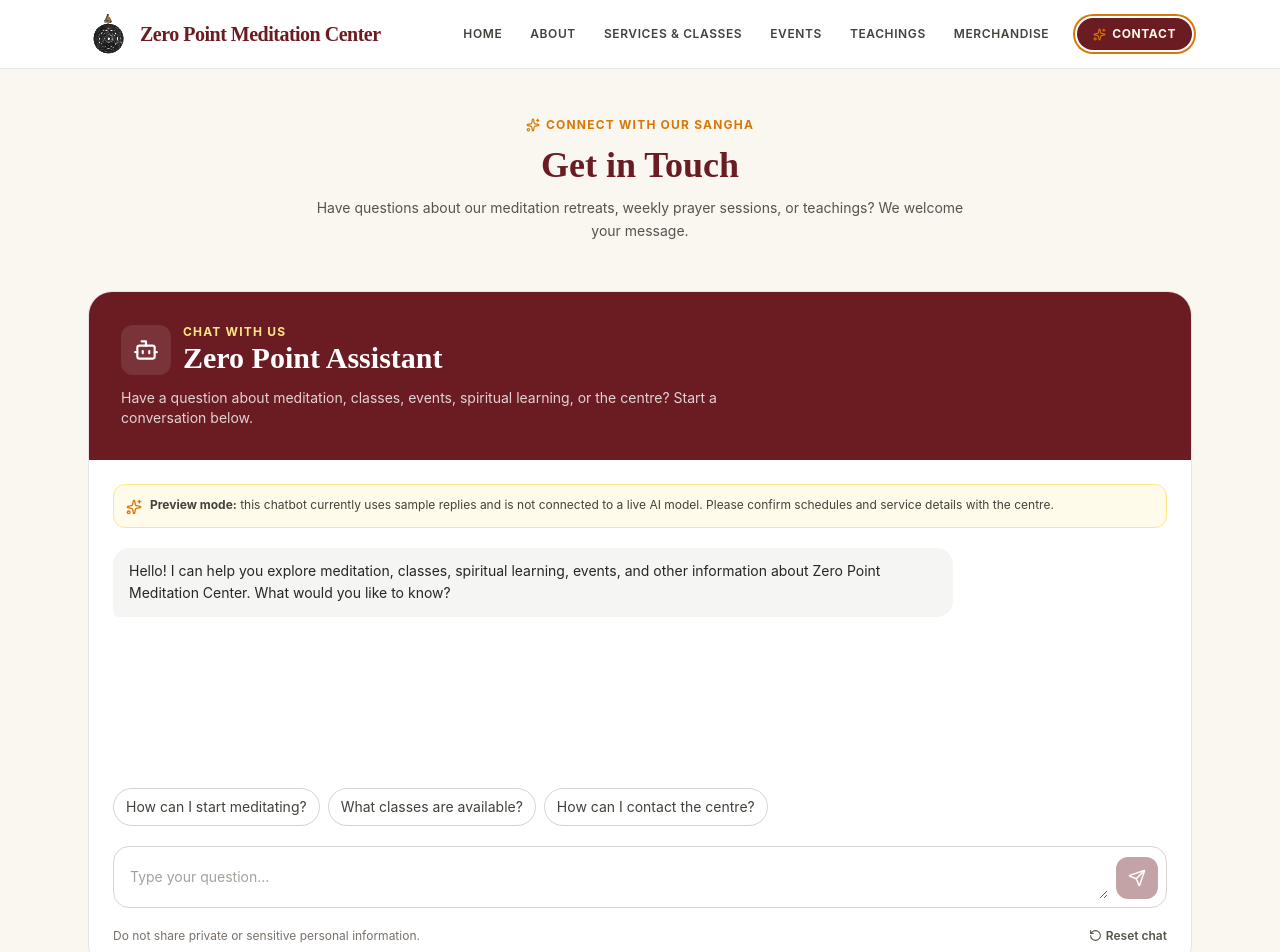
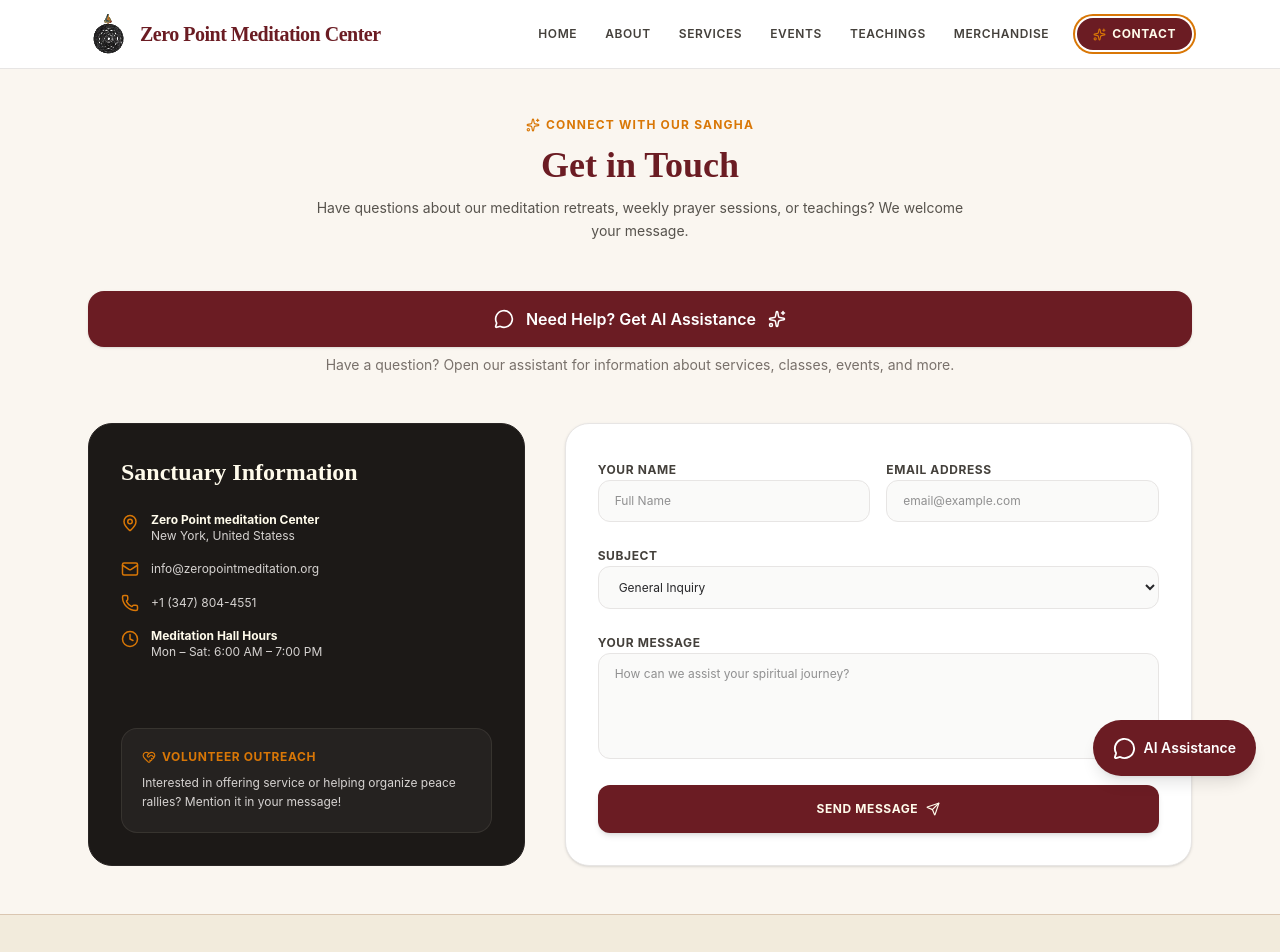
Before and after one commit to sherpaten/Zero-Point-Meditation-Center, a React (Vite) app in the folder zero-point-meditation/: page /contact in a window 1280 px wide. Shown: the top 952 px of the page. Built offline with nearby package versions, Linux system fonts and the light colour scheme.

Commit message:
Add floating assistant across website

```diff
--- a/zero-point-meditation/src/App.jsx
+++ b/zero-point-meditation/src/App.jsx
@@ -1,9 +1,17 @@
+
 import React, { useEffect } from 'react';
-import { BrowserRouter as Router, Routes, Route, useLocation, Navigate } from 'react-router-dom';
+import {
+  BrowserRouter as Router,
+  Routes,
+  Route,
+  useLocation,
+  Navigate,
+} from 'react-router-dom';
 import { HelmetProvider } from 'react-helmet-async';
 
 import Navbar from './components/Navbar';
 import Footer from './components/Footer';
+import FloatingAssistant from './components/FloatingAssistant';
 
 import Welcome from './pages/Welcome';
 import Home from './pages/Home';
@@ -30,9 +38,11 @@ export default function App() {
       <Router>
         <ScrollToTop />
 
-        {/* Foreground Content Wrapper */}
-        <div className="relative z-10 min-h-screen bg-buddhist-bg text-buddhist-charcoal font-sans flex flex-col justify-between selection:bg-buddhist-gold-light selection:text-buddhist-burgundy">
+        {/* Main website layout */}
+        <div className="relative z-10 flex min-h-screen flex-col justify-between bg-buddhist-bg font-sans text-buddhist-charcoal selection:bg-buddhist-gold-light selection:text-buddhist-burgundy">
           <Navbar />
+
+          {/* Website pages */}
           <main className="grow">
             <Routes>
               <Route path="/" element={<Welcome />} />
@@ -43,10 +53,16 @@ export default function App() {
               <Route path="/events" element={<Events />} />
               <Route path="/merchandise" element={<Merchandise />} />
               <Route path="/contact" element={<Contact />} />
+
+              {/* Redirect unknown routes to Welcome */}
               <Route path="*" element={<Navigate to="/" replace />} />
             </Routes>
           </main>
+
           <Footer />
+
+          {/* Floating AI assistant available on every page */}
+          <FloatingAssistant />
         </div>
       </Router>
     </HelmetProvider>
--- a/zero-point-meditation/src/components/AssistantChat.jsx
+++ b/zero-point-meditation/src/components/AssistantChat.jsx
@@ -1,6 +1,13 @@
 import React, { useState } from 'react';
-import { motion } from 'framer-motion';
-import { Bot, Send, RotateCcw, Sparkles } from 'lucide-react';
+import { motion, AnimatePresence } from 'framer-motion';
+import {
+  Bot,
+  Send,
+  RotateCcw,
+  Sparkles,
+  MessageCircle,
+  X,
+} from 'lucide-react';
 
 const starterPrompts = [
   'How can I start meditating?',
@@ -8,51 +15,289 @@ const starterPrompts = [
   'How can I contact the centre?',
 ];
 
+const welcomeMessage = {
+  role: 'assistant',
+  text: 'Hello! I can help you explore meditation, classes, spiritual learning, events, and other information about Zero Point Meditation Center. What would you like to know?',
+};
+
 function demoReply(question) {
-  const q = question.toLowerCase().replace(/[^a-z0-9\s]/g, ' ').replace(/\s+/g, ' ').trim();
+  const q = question
+    .toLowerCase()
+    .replace(/[^a-z0-9\s]/g, ' ')
+    .replace(/\s+/g, ' ')
+    .trim();
+
+  // Contact questions
+  if (
+    /\b(contact|email|phone|address|reach you|reach the centre|reach the center)\b/.test(q) ||
+    /\bhow can i (get in touch|contact)\b/.test(q)
+  ) {
+    return 'You can use the contact details and enquiry form on this page to reach the centre.';
+  }
+
+  // Counselling and mental-health questions
+  // Keep this before general service questions.
+  if (
+    /\b(counsel\w*|therap\w*|mental health|anxious|anxiety|depress\w*|emotional support|psychological support)\b/.test(q) ||
+    /\b(need|want|looking for)\b.*\b(support|help)\b/.test(q)
+  ) {
+    return 'The centre lists emotional well-being information and counselling enquiries. Please contact the centre to confirm whether counselling is currently available and whether verified referrals can be provided. Meditation and spiritual activities do not replace care from a licensed mental-health professional.';
+  }
+
+  // Yoga
+  if (/\byoga\b/.test(q)) {
+    return 'Yoga is marked as coming soon. There is not yet a confirmed start date or schedule. Please contact the centre for future updates.';
+  }
+
+  // Meditation and mindfulness
+  if (/\b(meditat\w*|mindful\w*)\b/.test(q)) {
+    return 'Meditation and mindfulness are among the centre’s listed services. If you are new to meditation, contact the team to ask about beginner-friendly guided practice and the next available class. Please confirm current times directly with the centre.';
+  }
+
+  // Classes and schedules
+  if (
+    /\b(class(?:es)?|schedule|timetable|sunday|session|sessions|workshop|beginner class)\b/.test(q) ||
+    /\bwhen\b.*\b(class|session|open|meet|start)\b/.test(q)
+  ) {
+    return 'The website lists a free Sunday community class, but its time and format still need confirmation. Please contact the centre before making plans to attend.';
+  }
+
+  // Prayer and spiritual guidance
+  if (/\b(prayer|spiritual|guidance|teachings?|buddhis\w*)\b/.test(q)) {
+    return 'The centre describes spiritual learning, prayer, and guidance within its Buddhist tradition as areas to explore. Please contact the team to confirm what activities or guidance are currently available.';
+  }
+
+  // Events and community
+  if (/\b(event\w*|gather\w*|community|celebration|retreat)\b/.test(q)) {
+    return 'Please explore the Events page for information about the centre’s activities. Contact the centre to confirm upcoming dates, availability, and any registration requirements.';
+  }
+
+  // Merchandise
+  if (/\b(merch\w*|artwork|shop|products?|buy|purchase)\b/.test(q)) {
+    return 'Please visit the Merchandise page to explore the centre’s art and merchandise. Contact the centre if you need information about availability or purchasing.';
+  }
+
+  // General service questions
   const asksAboutServices =
-    /\b(services?|offer(?:s|ing)?|provide(?:s|d)?|what do you do|what can (?:you|u) do|what can (?:you|u) help|help with|available services)\b/.test(q) ||
-    /\bwhat\b.*\b(you|u|centre|center)\b.*\b(do|offer|provide|services?)\b/.test(q) ||
-    /\b(you|u)\b.*\b(offer|provide|services?)\b/.test(q);
-  if (asksAboutServices) return 'Here are the services and activities currently listed on our website:\n\n• Meditation & Mindfulness — meditation practice and guidance for developing a personal practice.\n• Prayer & Spiritual Guidance — spiritual learning, prayer, and guidance within the centre’s Buddhist tradition.\n• Emotional Well-being — a compassionate community space and information about support resources.\n• Community Gatherings — shared practice, cultural activities, and community events.\n• Counselling Information — contact the centre to ask about current availability and verified referrals.\n• Yoga — coming soon; the start date and schedule have not yet been confirmed.\n\nFor current class times, bookings, and availability, please contact the centre directly. Spiritual activities do not replace licensed mental-health care.';
-  if (q.includes('meditat') || q.includes('mindful') || q.includes('start')) return 'Meditation and mindfulness are among the centre’s services. Ask the team about beginner-friendly guided practice and the next available class. Please confirm current times directly with the centre.';
-  if (q.includes('class') || q.includes('schedule') || q.includes('sunday') || q.includes('when')) return 'The website lists a free Sunday community class, but its time and format still need confirmation. Please contact the centre before making plans to attend.';
-  if (q.includes('contact') || q.includes('email') || q.includes('phone') || q.includes('address')) return 'You can use the contact details and enquiry form on this page to reach the centre.';
-  if (q.includes('prayer') || q.includes('spiritual') || q.includes('guidance') || q.includes('teach')) return 'The centre describes spiritual learning, prayer, and guidance as areas to explore. Please contact the team to confirm what is currently offered.';
-  if (q.includes('counsel') || q.includes('mental health') || q.includes('anxious') || q.includes('depress') || q.includes('emotional')) return 'The centre lists emotional well-being information and counselling enquiries. Please contact the centre to confirm available support and any verified referrals. Spiritual activities are not a replacement for licensed mental-health care.';
-  if (q.includes('yoga')) return 'Yoga is marked as coming soon. There is not yet a confirmed start date or schedule.';
-  if (q.includes('event') || q.includes('gather') || q.includes('community')) return 'Please explore the Events page and contact the centre to confirm upcoming dates and registration requirements.';
-  if (q.includes('merch') || q.includes('art') || q.includes('shop') || q.includes('product')) return 'Please visit the Merchandise page to explore the centre’s art and merchandise.';
-  return 'I can answer common questions about the centre’s listed services, classes, events, spiritual learning, and merchandise. Try asking “What services do you offer?” or choose one of the topics above. This preview uses prepared replies and is not connected to a live AI model yet.';
+    /\b(services?|offer(?:s|ing)?|provide(?:s|d)?|available|help with)\b/.test(q) ||
+    /\bwhat do you do\b/.test(q) ||
+    /\bwhat can (?:you|u) do\b/.test(q) ||
+    /\bwhat can (?:you|u) help\b/.test(q) ||
+    /\bwhat\b.*\b(centre|center)\b.*\b(do|offer|provide)\b/.test(q);
+
+  if (asksAboutServices) {
+    return 'Here are the services and activities currently listed on our website:\n\n• Meditation & Mindfulness — meditation practice and guidance for developing a personal practice.\n• Prayer & Spiritual Guidance — spiritual learning, prayer, and guidance within the centre’s Buddhist tradition.\n• Emotional Well-being — a compassionate community space and information about support resources.\n• Community Gatherings — shared practice, cultural activities, and community events.\n• Counselling Information — contact the centre to ask about current availability and verified referrals.\n• Yoga — coming soon; the start date and schedule have not yet been confirmed.\n\nFor current class times, bookings, and availability, please contact the centre directly. Spiritual activities do not replace licensed mental-health care.';
+  }
+
+  return 'I can answer common questions about the centre’s listed services, classes, events, spiritual learning, and merchandise. Try asking “What services do you offer?”, “Do you offer counselling?”, or “How can I contact the centre?” This preview uses prepared replies and is not connected to a live AI model yet.';
 }
 
 export default function AssistantChat() {
-  const [messages, setMessages] = useState([{ role: 'assistant', text: 'Hello! I can help you explore meditation, classes, spiritual learning, events, and other information about Zero Point Meditation Center. What would you like to know?' }]);
+  const [isOpen, setIsOpen] = useState(false);
+  const [messages, setMessages] = useState([welcomeMessage]);
   const [draft, setDraft] = useState('');
+
   function sendMessage(text = draft) {
     const question = text.trim();
+
     if (!question) return;
-    setMessages(prev => [...prev, { role: 'user', text: question }, { role: 'assistant', text: demoReply(question) }]);
+
+    const reply = demoReply(question);
+
+    setMessages((previousMessages) => [
+      ...previousMessages,
+      { role: 'user', text: question },
+      { role: 'assistant', text: reply },
+    ]);
+
     setDraft('');
   }
+
+  function resetChat() {
+    setMessages([welcomeMessage]);
+    setDraft('');
+  }
+
   return (
-    <motion.section initial={{ opacity: 0, y: 12 }} animate={{ opacity: 1, y: 0 }} className="rounded-3xl bg-white border border-stone-200 overflow-hidden">
-      <div className="bg-buddhist-burgundy text-white p-6 sm:p-8">
-        <div className="flex items-center gap-3"><div className="rounded-xl bg-white/10 p-3"><Bot size={26}/></div><div><p className="text-xs uppercase tracking-widest text-amber-200 font-bold">Chat with us</p><h2 className="font-serif text-2xl sm:text-3xl font-bold">Zero Point Assistant</h2></div></div>
-        <p className="mt-3 text-sm text-white/80 max-w-2xl">Have a question about meditation, classes, events, spiritual learning, or the centre? Start a conversation below.</p>
+    <div className="w-full">
+      {/* Chatbot toggle button */}
+      <div className="mb-4">
+        <button
+          type="button"
+          onClick={() => setIsOpen((open) => !open)}
+          aria-expanded={isOpen}
+          aria-controls="zero-point-chat-panel"
+          className="flex w-full items-center justify-center gap-3 rounded-2xl bg-buddhist-burgundy px-5 py-4 font-semibold text-white shadow-sm transition hover:bg-red-900 focus:outline-none focus:ring-2 focus:ring-buddhist-gold focus:ring-offset-2"
+        >
+          {isOpen ? <X size={20} /> : <MessageCircle size={20} />}
+
+          <span>
+            {isOpen ? 'Close Assistant' : 'Need Help? Get AI Assistance'}
+          </span>
+
+          {!isOpen && <Sparkles size={18} />}
+        </button>
+
+        {!isOpen && (
+          <p className="mt-2 text-center text-sm text-stone-500">
+            Have a question? Open our assistant for information about services,
+            classes, events, and more.
+          </p>
+        )}
       </div>
-      <div className="p-4 sm:p-6 space-y-5">
-        <div className="flex items-start gap-2 rounded-xl border border-amber-200 bg-amber-50 p-3 text-xs text-stone-700"><Sparkles size={16} className="text-buddhist-gold shrink-0 mt-0.5"/><p><strong>Preview mode:</strong> this chatbot currently uses sample replies and is not connected to a live AI model. Please confirm schedules and service details with the centre.</p></div>
-        <div className="max-h-[420px] min-h-[220px] overflow-y-auto space-y-4 pr-1" aria-live="polite">
-          {messages.map((message, index) => <div key={index} className={`flex ${message.role === 'user' ? 'justify-end' : 'justify-start'}`}><div className={`max-w-[90%] sm:max-w-[80%] rounded-2xl px-4 py-3 text-sm leading-relaxed whitespace-pre-wrap ${message.role === 'user' ? 'bg-buddhist-burgundy text-white rounded-br-md' : 'bg-stone-100 text-stone-800 rounded-bl-md'}`}>{message.text}</div></div>)}
-        </div>
-        {messages.length === 1 && <div className="flex flex-wrap gap-2">{starterPrompts.map(prompt => <button key={prompt} type="button" onClick={() => sendMessage(prompt)} className="rounded-full border border-stone-300 px-3 py-2 text-xs sm:text-sm text-stone-700 hover:border-buddhist-gold hover:bg-amber-50">{prompt}</button>)}</div>}
-        <form onSubmit={event => { event.preventDefault(); sendMessage(); }} className="flex items-end gap-2 border border-stone-300 rounded-2xl p-2 focus-within:border-buddhist-gold">
-          <label className="sr-only" htmlFor="contact-assistant-question">Your question</label><textarea id="contact-assistant-question" value={draft} onChange={event => setDraft(event.target.value)} onKeyDown={event => { if (event.key === 'Enter' && !event.shiftKey) { event.preventDefault(); sendMessage(); } }} rows={1} placeholder="Type your question..." className="min-h-11 max-h-28 flex-1 resize-y bg-transparent px-2 py-3 text-sm text-stone-800 outline-none placeholder:text-stone-400"/>
-          <button type="submit" disabled={!draft.trim()} aria-label="Send message" className="inline-flex items-center justify-center rounded-xl bg-buddhist-burgundy p-3 text-white hover:bg-red-900 disabled:opacity-40"><Send size={18}/></button>
-        </form>
-        <div className="flex justify-between items-center gap-3"><p className="text-xs text-stone-500">Do not share private or sensitive personal information.</p><button type="button" onClick={() => { setMessages([{ role: 'assistant', text: 'Hello! I can help you explore meditation, classes, spiritual learning, events, and other information about Zero Point Meditation Center. What would you like to know?' }]); setDraft(''); }} className="inline-flex items-center gap-1 text-xs font-semibold text-stone-600 hover:text-buddhist-burgundy"><RotateCcw size={13}/> Reset chat</button></div>
-      </div>
-    </motion.section>
+
+      {/* Chat window: hidden until the visitor clicks the button */}
+      <AnimatePresence initial={false}>
+        {isOpen && (
+          <motion.section
+            id="zero-point-chat-panel"
+            key="zero-point-chat-panel"
+            initial={{ opacity: 0, y: 12, height: 0 }}
+            animate={{ opacity: 1, y: 0, height: 'auto' }}
+            exit={{ opacity: 0, y: 8, height: 0 }}
+            transition={{ duration: 0.22 }}
+            className="overflow-hidden rounded-3xl border border-stone-200 bg-white"
+          >
+            {/* Header */}
+            <div className="bg-buddhist-burgundy p-6 text-white sm:p-8">
+              <div className="flex items-center gap-3">
+                <div className="rounded-xl bg-white/10 p-3">
+                  <Bot size={26} />
+                </div>
+
+                <div>
+                  <p className="text-xs font-bold uppercase tracking-widest text-amber-200">
+                    Chat with us
+                  </p>
+                  <h2 className="font-serif text-2xl font-bold sm:text-3xl">
+                    Zero Point Assistant
+                  </h2>
+                </div>
+              </div>
+
+              <p className="mt-3 max-w-2xl text-sm text-white/80">
+                Ask us about meditation, classes, events, spiritual learning,
+                or the centre.
+              </p>
+            </div>
+
+            <div className="space-y-5 p-4 sm:p-6">
+              {/* Preview notice */}
+              <div className="flex items-start gap-2 rounded-xl border border-amber-200 bg-amber-50 p-3 text-xs text-stone-700">
+                <Sparkles
+                  size={16}
+                  className="mt-0.5 shrink-0 text-buddhist-gold"
+                />
+                <p>
+                  <strong>Preview mode:</strong> this chatbot currently uses
+                  prepared replies and is not connected to a live AI model.
+                  Please confirm schedules and service details with the centre.
+                </p>
+              </div>
+
+              {/* Messages */}
+              <div
+                className="max-h-[420px] min-h-[220px] space-y-4 overflow-y-auto pr-1"
+                aria-live="polite"
+                aria-relevant="additions"
+              >
+                {messages.map((message, index) => (
+                  <div
+                    key={`${index}-${message.role}`}
+                    className={`flex ${
+                      message.role === 'user'
+                        ? 'justify-end'
+                        : 'justify-start'
+                    }`}
+                  >
+                    <div
+                      className={`max-w-[90%] whitespace-pre-wrap rounded-2xl px-4 py-3 text-sm leading-relaxed sm:max-w-[80%] ${
+                        message.role === 'user'
+                          ? 'rounded-br-md bg-buddhist-burgundy text-white'
+                          : 'rounded-bl-md bg-stone-100 text-stone-800'
+                      }`}
+                    >
+                      {message.text}
+                    </div>
+                  </div>
+                ))}
+              </div>
+
+              {/* Suggested questions */}
+              {messages.length === 1 && (
+                <div className="flex flex-wrap gap-2">
+                  {starterPrompts.map((prompt) => (
+                    <button
+                      key={prompt}
+                      type="button"
+                      onClick={() => sendMessage(prompt)}
+                      className="rounded-full border border-stone-300 px-3 py-2 text-xs text-stone-700 transition hover:border-buddhist-gold hover:bg-amber-50 sm:text-sm"
+                    >
+                      {prompt}
+                    </button>
+                  ))}
+                </div>
+              )}
+
+              {/* Input */}
+              <form
+                onSubmit={(event) => {
+                  event.preventDefault();
+                  sendMessage();
+                }}
+                className="flex items-end gap-2 rounded-2xl border border-stone-300 p-2 focus-within:border-buddhist-gold"
+              >
+                <label
+                  className="sr-only"
+                  htmlFor="contact-assistant-question"
+                >
+                  Your question
+                </label>
+
+                <textarea
+                  id="contact-assistant-question"
+                  value={draft}
+                  onChange={(event) => setDraft(event.target.value)}
+                  onKeyDown={(event) => {
+                    if (event.key === 'Enter' && !event.shiftKey) {
+                      event.preventDefault();
+                      sendMessage();
+                    }
+                  }}
+                  rows={1}
+                  placeholder="Type your question..."
+                  className="min-h-11 max-h-28 flex-1 resize-y bg-transparent px-2 py-3 text-sm text-stone-800 outline-none placeholder:text-stone-400"
+                />
+
+                <button
+                  type="submit"
+                  disabled={!draft.trim()}
+                  aria-label="Send message"
+                  className="inline-flex items-center justify-center rounded-xl bg-buddhist-burgundy p-3 text-white transition hover:bg-red-900 disabled:cursor-not-allowed disabled:opacity-40"
+                >
+                  <Send size={18} />
+                </button>
+              </form>
+
+              {/* Disclaimer and actions */}
+              <div className="flex items-center justify-between gap-3">
+                <p className="text-xs text-stone-500">
+                  Do not share private or sensitive personal information.
+                </p>
+
+                <button
+                  type="button"
+                  onClick={resetChat}
+                  className="inline-flex shrink-0 items-center gap-1 text-xs font-semibold text-stone-600 hover:text-buddhist-burgundy"
+                >
+                  <RotateCcw size={13} />
+                  Reset chat
+                </button>
+              </div>
+            </div>
+          </motion.section>
+        )}
+      </AnimatePresence>
+    </div>
   );
 }
--- /dev/null
+++ b/zero-point-meditation/src/components/FloatingAssistant.jsx
@@ -0,0 +1,59 @@
+
+import React, { useState } from 'react';
+import { MessageCircle, X, Sparkles } from 'lucide-react';
+import { AnimatePresence, motion } from 'framer-motion';
+import AssistantChat from './AssistantChat';
+
+export default function FloatingAssistant() {
+  const [isOpen, setIsOpen] = useState(false);
+
+  return (
+    <div className="fixed bottom-5 right-5 z-[1000] flex flex-col items-end gap-3 sm:bottom-6 sm:right-6">
+      <AnimatePresence>
+        {isOpen && (
+          <motion.div
+            key="floating-assistant-panel"
+            initial={{ opacity: 0, y: 16, scale: 0.96 }}
+            animate={{ opacity: 1, y: 0, scale: 1 }}
+            exit={{ opacity: 0, y: 12, scale: 0.96 }}
+            transition={{ duration: 0.2 }}
+            className="w-[calc(100vw-2.5rem)] max-w-[390px] overflow-hidden rounded-2xl bg-white shadow-2xl ring-1 ring-stone-200"
+          >
+            <div className="flex items-center justify-between bg-buddhist-burgundy px-4 py-3 text-white">
+              <div className="flex items-center gap-2">
+                <Sparkles size={18} />
+                <span className="font-semibold">Zero Point Assistant</span>
+              </div>
+
+              <button
+                type="button"
+                onClick={() => setIsOpen(false)}
+                aria-label="Close AI assistant"
+                className="rounded-lg p-2 transition hover:bg-white/10"
+              >
+                <X size={19} />
+              </button>
+            </div>
+
+            <div className="max-h-[min(70vh,600px)] overflow-y-auto p-3">
+              <AssistantChat />
+            </div>
+          </motion.div>
+        )}
+      </AnimatePresence>
+
+      <button
+        type="button"
+        onClick={() => setIsOpen((open) => !open)}
+        aria-label={isOpen ? 'Close AI assistance' : 'Open AI assistance'}
+        aria-expanded={isOpen}
+        className="flex h-14 items-center gap-2 rounded-full bg-buddhist-burgundy px-5 text-white shadow-lg transition hover:scale-105 hover:bg-red-900 focus:outline-none focus:ring-2 focus:ring-buddhist-gold focus:ring-offset-2"
+      >
+        {isOpen ? <X size={22} /> : <MessageCircle size={23} />}
+        <span className="text-sm font-semibold">
+          {isOpen ? 'Close' : 'AI Assistance'}
+        </span>
+      </button>
+    </div>
+  );
+}
--- a/zero-point-meditation/src/components/Navbar.jsx
+++ b/zero-point-meditation/src/components/Navbar.jsx
@@ -38,7 +38,7 @@ export default function Navbar() {
             About
           </NavLink>
           <NavLink to="/services" className={linkStyles}>
-            Services & Classes
+            Services
           </NavLink>
           <NavLink to="/events" className={linkStyles}>
             Events
```
